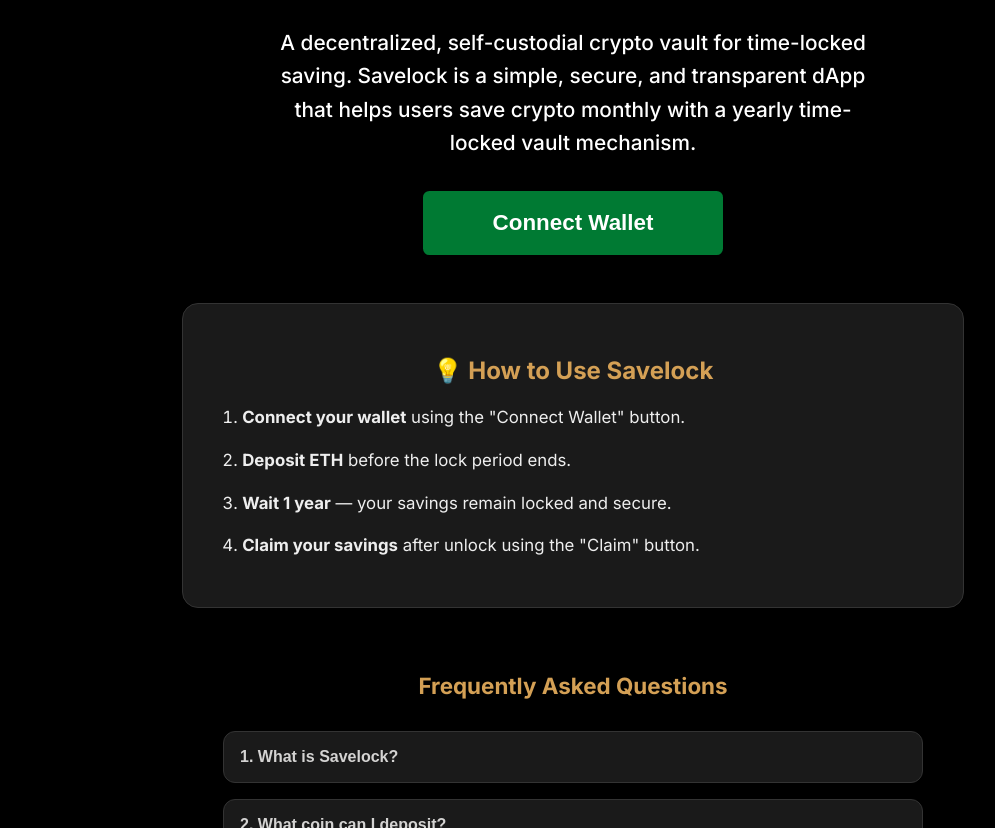
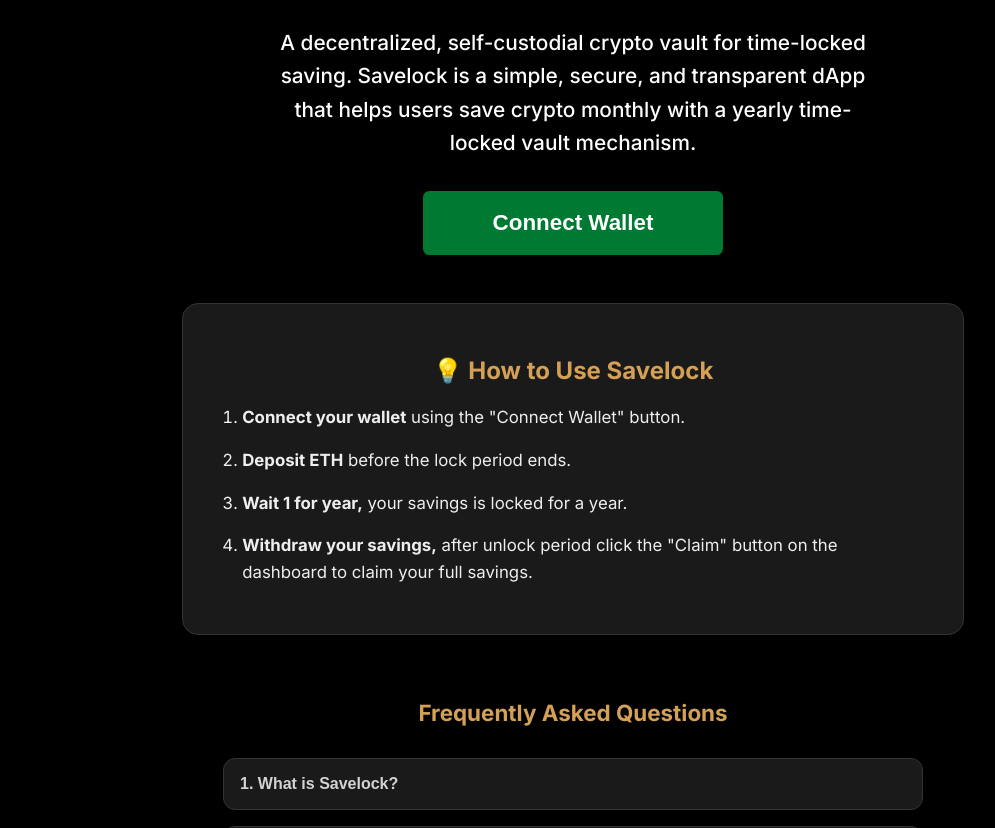
Before and after one commit to NelsonXBT/CryptoSavelock, a website: page frontend/index.html in a window 1280 px wide. Shown: the part 272-1100 px from the top of the page, without its empty margins (67-1062 px from the left). Drawn offline with Linux system fonts and the light colour scheme.

Commit message:
Update index.html

```diff
--- a/frontend/index.html
+++ b/frontend/index.html
@@ -41,8 +41,8 @@
       <ol>
         <li><strong>Connect your wallet</strong> using the "Connect Wallet" button.</li>
         <li><strong>Deposit ETH</strong> before the lock period ends.</li>
-        <li><strong>Wait 1 year</strong> — your savings remain locked and secure.</li>
-        <li><strong>Claim your savings</strong> after unlock using the "Claim" button.</li>
+        <li><strong>Wait 1 for year,</strong> your savings is locked for a year.</li>
+        <li><strong>Withdraw your savings,</strong> after unlock period click the "Claim" button on the dashboard to claim your full savings.</li>
       </ol>
     </section>
 
```
